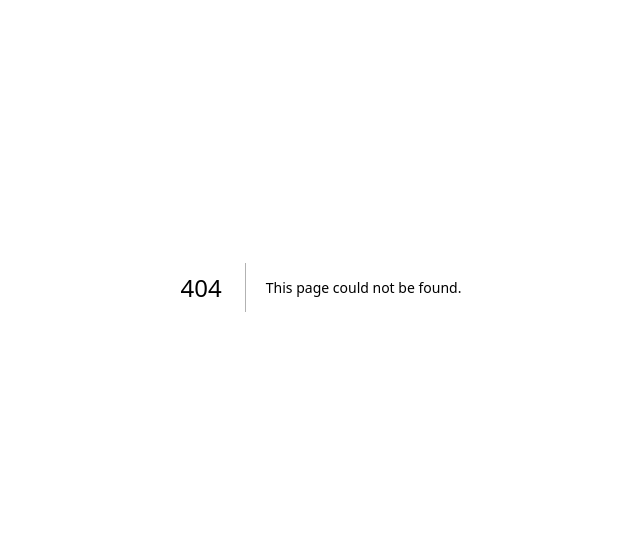
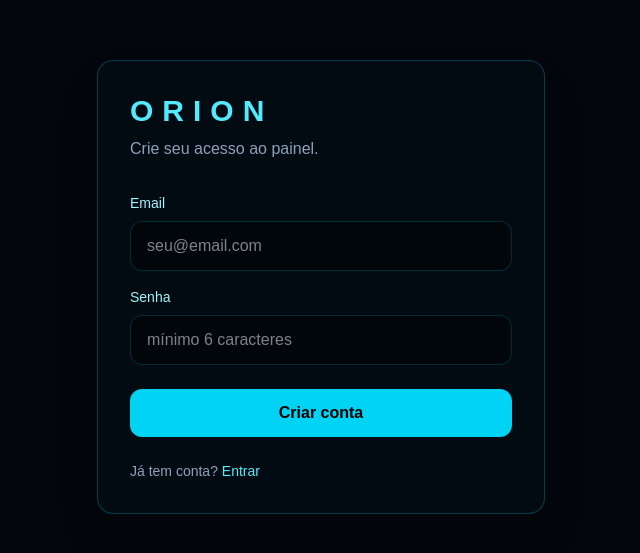
Before and after one commit to SilveiraCEO/orion-web, a Next.js app: page /register in a window 1280 px wide. Before the commit this address had no page. Shown: the part 113-666 px from the top of the page, without its empty margins (319-959 px from the left). Built offline with nearby package versions, Linux system fonts and the light colour scheme; no server answers.

Commit message:
Adiciona autenticação Supabase e painel ORION

```diff
--- /dev/null
+++ b/app/app/page.tsx
@@ -0,0 +1,84 @@
+import { createClient } from "@/lib/supabase/server";
+import { redirect } from "next/navigation";
+
+export default async function OrionAppPage() {
+  const supabase = await createClient();
+
+  const {
+    data: { user },
+  } = await supabase.auth.getUser();
+
+  if (!user) {
+    redirect("/login");
+  }
+
+  return (
+    <main className="min-h-screen bg-[#03070d] text-white overflow-hidden">
+      <div className="border-b border-cyan-500/20 px-6 py-4 flex items-center justify-between">
+        <div>
+          <h1 className="text-xl font-bold tracking-[0.35em] text-cyan-300">
+            ORION
+          </h1>
+          <p className="text-xs text-slate-500 tracking-[0.2em]">
+            PAINEL NEURAL WEB
+          </p>
+        </div>
+
+        <div className="text-sm text-slate-400">{user.email}</div>
+      </div>
+
+      <section className="grid lg:grid-cols-[280px_1fr_280px] gap-4 p-4 min-h-[calc(100vh-73px)]">
+        <aside className="rounded-2xl border border-cyan-500/20 bg-cyan-950/10 p-4">
+          <h2 className="text-xs tracking-[0.25em] text-cyan-300 mb-4">
+            SISTEMAS
+          </h2>
+          <div className="space-y-3 text-sm text-slate-400">
+            <p>IA: online</p>
+            <p>Voz: aguardando ElevenLabs</p>
+            <p>Dropi: não conectado</p>
+            <p>Plano: beta</p>
+          </div>
+        </aside>
+
+        <section className="rounded-2xl border border-cyan-500/20 bg-black/30 p-6 flex flex-col items-center justify-center">
+          <div className="relative w-56 h-56 rounded-full border border-cyan-300/40 flex items-center justify-center shadow-[0_0_80px_rgba(34,211,238,0.18)]">
+            <div className="absolute inset-6 rounded-full border border-cyan-400/20 animate-pulse" />
+            <div className="absolute inset-12 rounded-full bg-cyan-400/10 blur-xl" />
+            <div className="text-5xl font-bold text-cyan-300">O</div>
+          </div>
+
+          <h2 className="mt-8 text-2xl font-bold tracking-[0.4em] text-cyan-300">
+            ORION
+          </h2>
+          <p className="mt-2 text-slate-400">
+            Assistente de IA para e-commerce.
+          </p>
+
+          <div className="mt-8 w-full max-w-2xl rounded-2xl border border-cyan-500/20 bg-[#050b14] p-4">
+            <input
+              className="w-full bg-transparent outline-none text-white placeholder:text-slate-600"
+              placeholder="Digite um comando para o ORION..."
+            />
+          </div>
+        </section>
+
+        <aside className="rounded-2xl border border-cyan-500/20 bg-cyan-950/10 p-4">
+          <h2 className="text-xs tracking-[0.25em] text-cyan-300 mb-4">
+            INTEGRAÇÕES
+          </h2>
+          <div className="space-y-3">
+            <button className="w-full rounded-xl border border-cyan-500/20 py-3 text-left px-4 text-slate-300">
+              Dropi
+            </button>
+            <button className="w-full rounded-xl border border-cyan-500/20 py-3 text-left px-4 text-slate-300">
+              Nuvemshop
+            </button>
+            <button className="w-full rounded-xl border border-cyan-500/20 py-3 text-left px-4 text-slate-300">
+              Meta Ads
+            </button>
+          </div>
+        </aside>
+      </section>
+    </main>
+  );
+}
--- /dev/null
+++ b/app/login/page.tsx
@@ -0,0 +1,77 @@
+"use client";
+
+import { useState } from "react";
+import { createClient } from "@/lib/supabase/client";
+import Link from "next/link";
+import { useRouter } from "next/navigation";
+
+export default function LoginPage() {
+  const supabase = createClient();
+  const router = useRouter();
+
+  const [email, setEmail] = useState("");
+  const [password, setPassword] = useState("");
+
+  async function handleLogin(e: React.FormEvent) {
+    e.preventDefault();
+
+    const { error } = await supabase.auth.signInWithPassword({
+      email,
+      password,
+    });
+
+    if (error) {
+      alert(error.message);
+      return;
+    }
+
+    router.push("/app");
+  }
+
+  return (
+    <main className="min-h-screen bg-[#03070d] text-white flex items-center justify-center px-6">
+      <form
+        onSubmit={handleLogin}
+        className="w-full max-w-md border border-cyan-500/30 bg-cyan-950/10 rounded-2xl p-8 shadow-2xl"
+      >
+        <h1 className="text-3xl font-bold tracking-[0.3em] text-cyan-300 mb-2">
+          ORION
+        </h1>
+        <p className="text-slate-400 mb-8">
+          Acesse seu assistente neural.
+        </p>
+
+        <label className="block text-sm text-cyan-200 mb-2">Email</label>
+        <input
+          className="w-full mb-4 rounded-xl bg-black/40 border border-cyan-500/20 px-4 py-3 outline-none focus:border-cyan-300"
+          type="email"
+          value={email}
+          onChange={(e) => setEmail(e.target.value)}
+          placeholder="seu@email.com"
+          required
+        />
+
+        <label className="block text-sm text-cyan-200 mb-2">Senha</label>
+        <input
+          className="w-full mb-6 rounded-xl bg-black/40 border border-cyan-500/20 px-4 py-3 outline-none focus:border-cyan-300"
+          type="password"
+          value={password}
+          onChange={(e) => setPassword(e.target.value)}
+          placeholder="••••••••"
+          required
+        />
+
+        <button className="w-full rounded-xl bg-cyan-400 text-black font-bold py-3 hover:bg-cyan-300 transition">
+          Entrar
+        </button>
+
+        <p className="text-sm text-slate-400 mt-6">
+          Ainda não tem conta?{" "}
+          <Link href="/register" className="text-cyan-300">
+            Criar conta
+          </Link>
+        </p>
+      </form>
+    </main>
+  );
+}
--- /dev/null
+++ b/app/register/page.tsx
@@ -0,0 +1,78 @@
+"use client";
+
+import { useState } from "react";
+import { createClient } from "@/lib/supabase/client";
+import Link from "next/link";
+import { useRouter } from "next/navigation";
+
+export default function RegisterPage() {
+  const supabase = createClient();
+  const router = useRouter();
+
+  const [email, setEmail] = useState("");
+  const [password, setPassword] = useState("");
+
+  async function handleRegister(e: React.FormEvent) {
+    e.preventDefault();
+
+    const { error } = await supabase.auth.signUp({
+      email,
+      password,
+    });
+
+    if (error) {
+      alert(error.message);
+      return;
+    }
+
+    alert("Conta criada. Verifique seu email, se a confirmação estiver ativada.");
+    router.push("/login");
+  }
+
+  return (
+    <main className="min-h-screen bg-[#03070d] text-white flex items-center justify-center px-6">
+      <form
+        onSubmit={handleRegister}
+        className="w-full max-w-md border border-cyan-500/30 bg-cyan-950/10 rounded-2xl p-8 shadow-2xl"
+      >
+        <h1 className="text-3xl font-bold tracking-[0.3em] text-cyan-300 mb-2">
+          ORION
+        </h1>
+        <p className="text-slate-400 mb-8">
+          Crie seu acesso ao painel.
+        </p>
+
+        <label className="block text-sm text-cyan-200 mb-2">Email</label>
+        <input
+          className="w-full mb-4 rounded-xl bg-black/40 border border-cyan-500/20 px-4 py-3 outline-none focus:border-cyan-300"
+          type="email"
+          value={email}
+          onChange={(e) => setEmail(e.target.value)}
+          placeholder="seu@email.com"
+          required
+        />
+
+        <label className="block text-sm text-cyan-200 mb-2">Senha</label>
+        <input
+          className="w-full mb-6 rounded-xl bg-black/40 border border-cyan-500/20 px-4 py-3 outline-none focus:border-cyan-300"
+          type="password"
+          value={password}
+          onChange={(e) => setPassword(e.target.value)}
+          placeholder="mínimo 6 caracteres"
+          required
+        />
+
+        <button className="w-full rounded-xl bg-cyan-400 text-black font-bold py-3 hover:bg-cyan-300 transition">
+          Criar conta
+        </button>
+
+        <p className="text-sm text-slate-400 mt-6">
+          Já tem conta?{" "}
+          <Link href="/login" className="text-cyan-300">
+            Entrar
+          </Link>
+        </p>
+      </form>
+    </main>
+  );
+}
--- /dev/null
+++ b/lib/supabase/client.ts
@@ -0,0 +1,8 @@
+import { createBrowserClient } from "@supabase/ssr";
+
+export function createClient() {
+  return createBrowserClient(
+    process.env.NEXT_PUBLIC_SUPABASE_URL!,
+    process.env.NEXT_PUBLIC_SUPABASE_ANON_KEY!
+  );
+}
--- /dev/null
+++ b/lib/supabase/server.ts
@@ -0,0 +1,27 @@
+import { createServerClient } from "@supabase/ssr";
+import { cookies } from "next/headers";
+
+export async function createClient() {
+  const cookieStore = await cookies();
+
+  return createServerClient(
+    process.env.NEXT_PUBLIC_SUPABASE_URL!,
+    process.env.NEXT_PUBLIC_SUPABASE_ANON_KEY!,
+    {
+      cookies: {
+        getAll() {
+          return cookieStore.getAll();
+        },
+        setAll(cookiesToSet) {
+          try {
+            cookiesToSet.forEach(({ name, value, options }) => {
+              cookieStore.set(name, value, options);
+            });
+          } catch {
+            // Ignora quando estiver em Server Component.
+          }
+        },
+      },
+    }
+  );
+}
--- a/package.json
+++ b/package.json
@@ -9,6 +9,8 @@
     "lint": "eslint"
   },
   "dependencies": {
+    "@supabase/ssr": "^0.10.2",
+    "@supabase/supabase-js": "^2.105.3",
     "next": "16.2.4",
     "react": "19.2.4",
     "react-dom": "19.2.4"
```
Also changed, not shown: 1 other file (tests, documents, lock files or other folders).
